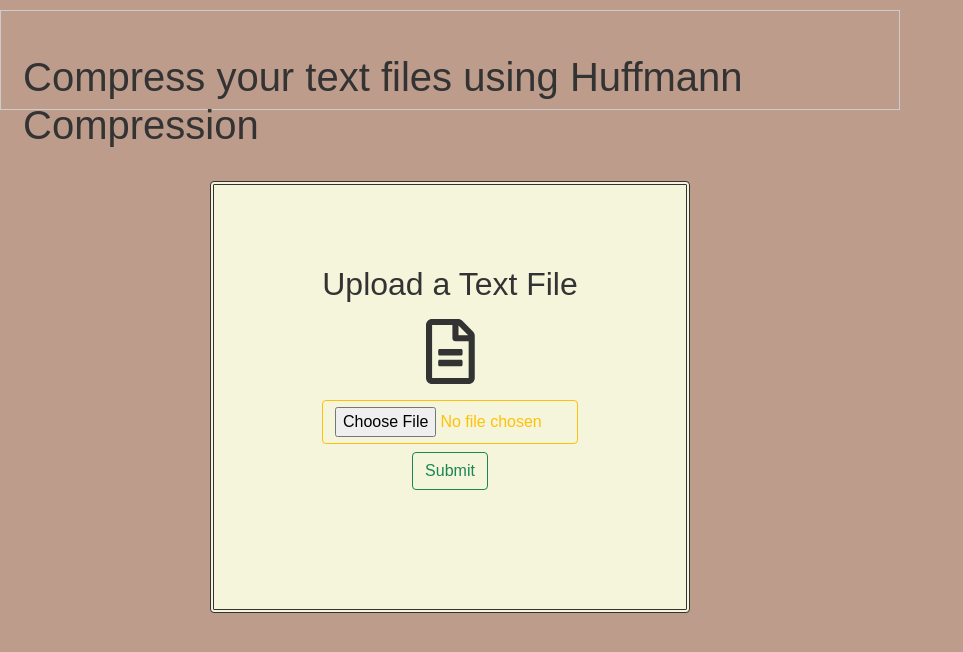
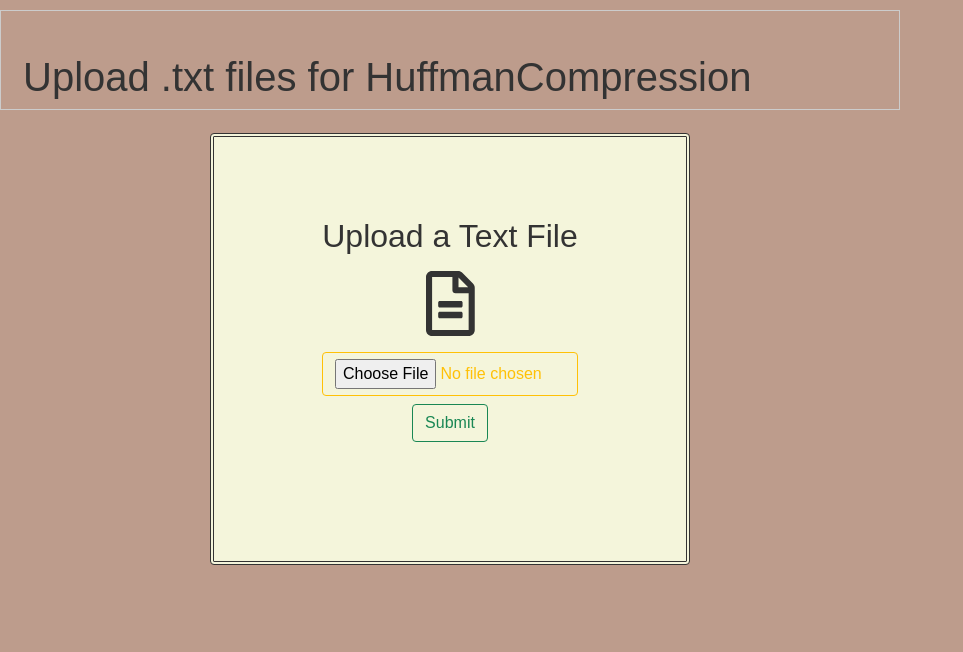
Before and after one commit to ttarif/Huffman_Compressor, a plain HTML site: page index.html in a window 1280 px wide. Shown: the whole page, without its empty margins (0-963 px from the left). Drawn offline with nearby package versions, Linux system fonts and the light colour scheme.

Commit message:
Update index.html

```diff
--- a/index.html
+++ b/index.html
@@ -4,7 +4,7 @@
 <head>
 	<meta charset='utf-8'>
 	<meta name='viewport' content='width=device-width, initial-scale=1'>
-	<title>Huffmann File Compressor</title>
+	<title>Huffman File Compressor</title>
 
 	<!-- Stylesheets -->
 	<link href="https://cdn.jsdelivr.net/npm/bootstrap@5.0.0-beta1/dist/css/bootstrap.min.css" rel="stylesheet" integrity="sha384-giJF6kkoqNQ00vy+HMDP7azOuL0xtbfIcaT9wjKHr8RbDVddVHyTfAAsrekwKmP1" crossorigin="anonymous">
@@ -18,7 +18,7 @@
 <!-- <body onload="onloadfn();"> -->
 <body>
 	<div class=container-fluid>
-		<h1 id="heading">Compress your text files using Huffmann Compression</h1>
+		<h1 id="heading">Upload .txt files for HuffmanCompression</h1>
 		<div class="card" id="step1">
 			<h2>Upload a Text File</h2><center>
 			<i class="far fa-file-alt fa-5x"></i>
```
